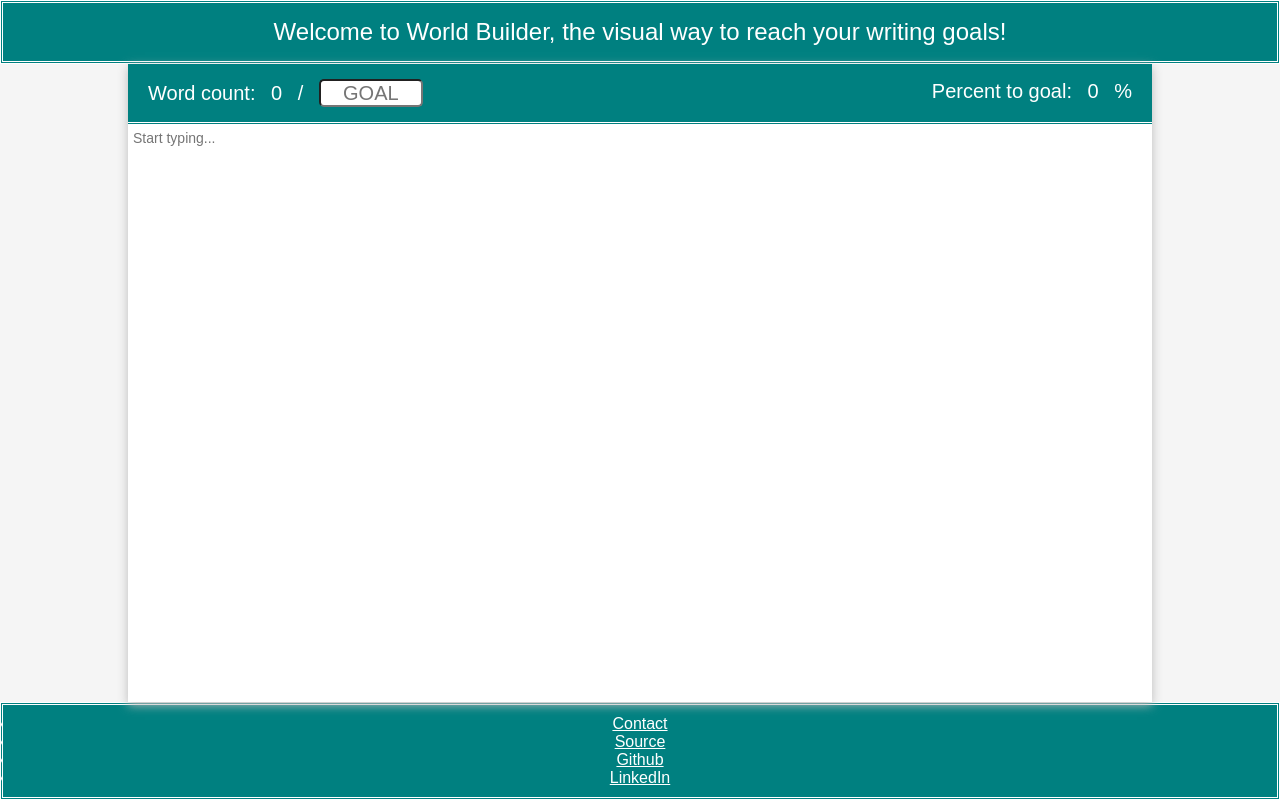
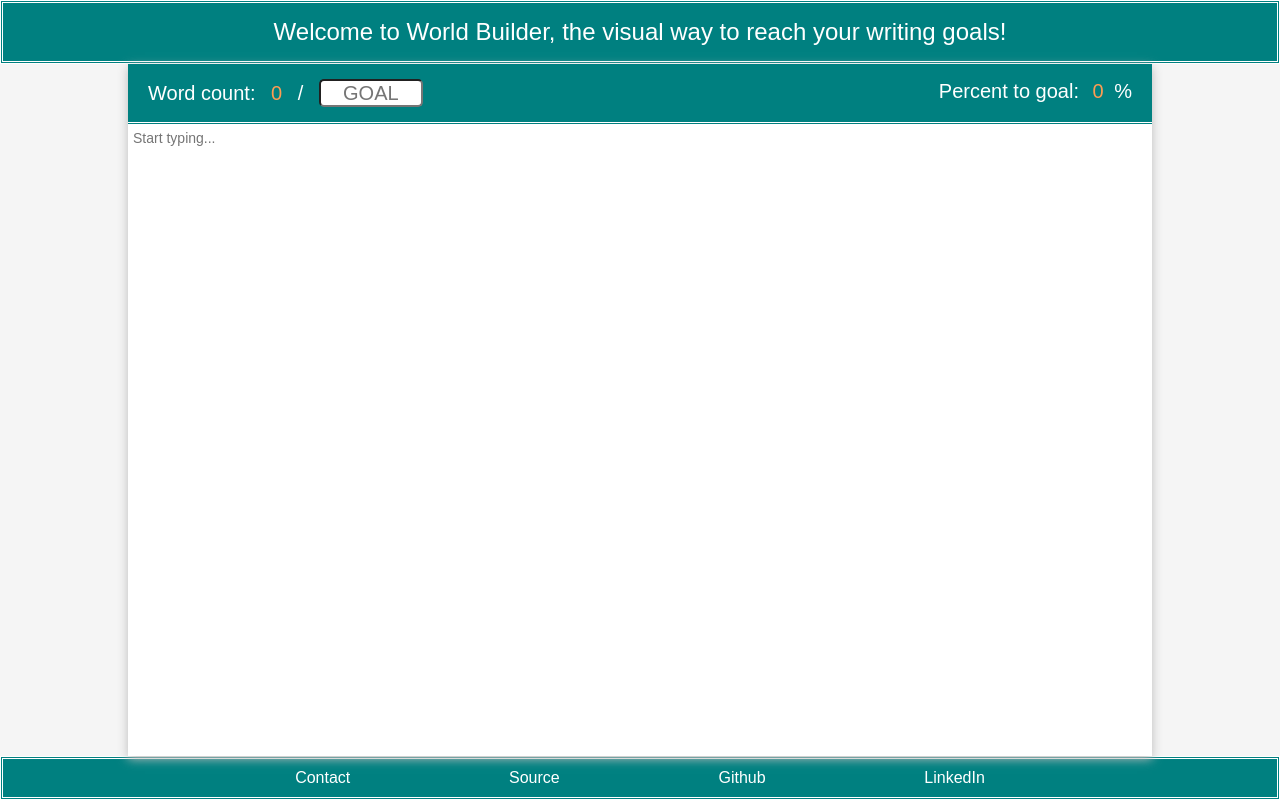
Before and after one commit to erhsparks/NameThisProject, a website built with webpack: page index.html in a window 1280 px wide. Built offline with nearby package versions, Linux system fonts and the light colour scheme.

Commit message:
improve colors to highlight changing values

```diff
--- a/assets/stylesheets/_counter_bar.scss
+++ b/assets/stylesheets/_counter_bar.scss
@@ -1,3 +1,5 @@
+$highlight-color: #FD9C52;
+
 .counter-bar {
   display: flex;
   flex-direction: row;
@@ -17,11 +19,28 @@
       width: 5em;
       height: 1em;
       text-align: center;
-      color: slateblue;
+      color: teal;
       font-size: inherit;
       border-radius: 5px;
       vertical-align: middle;
       padding: 2px 0px;
     }
   }
+
+  .percentage-count {
+    margin-left: 3px;
+    margin-right: 3px;
+  }
+
+  .percentage-count,
+  .current-count {
+    color: $highlight-color;
+    font-weight: 400;
+  }
+
+  .percentage-info {
+    li:last-child {
+      margin-left: 2px;
+    }
+  }
 }
```
Also changed, not shown: assets/stylesheets/main.css.
